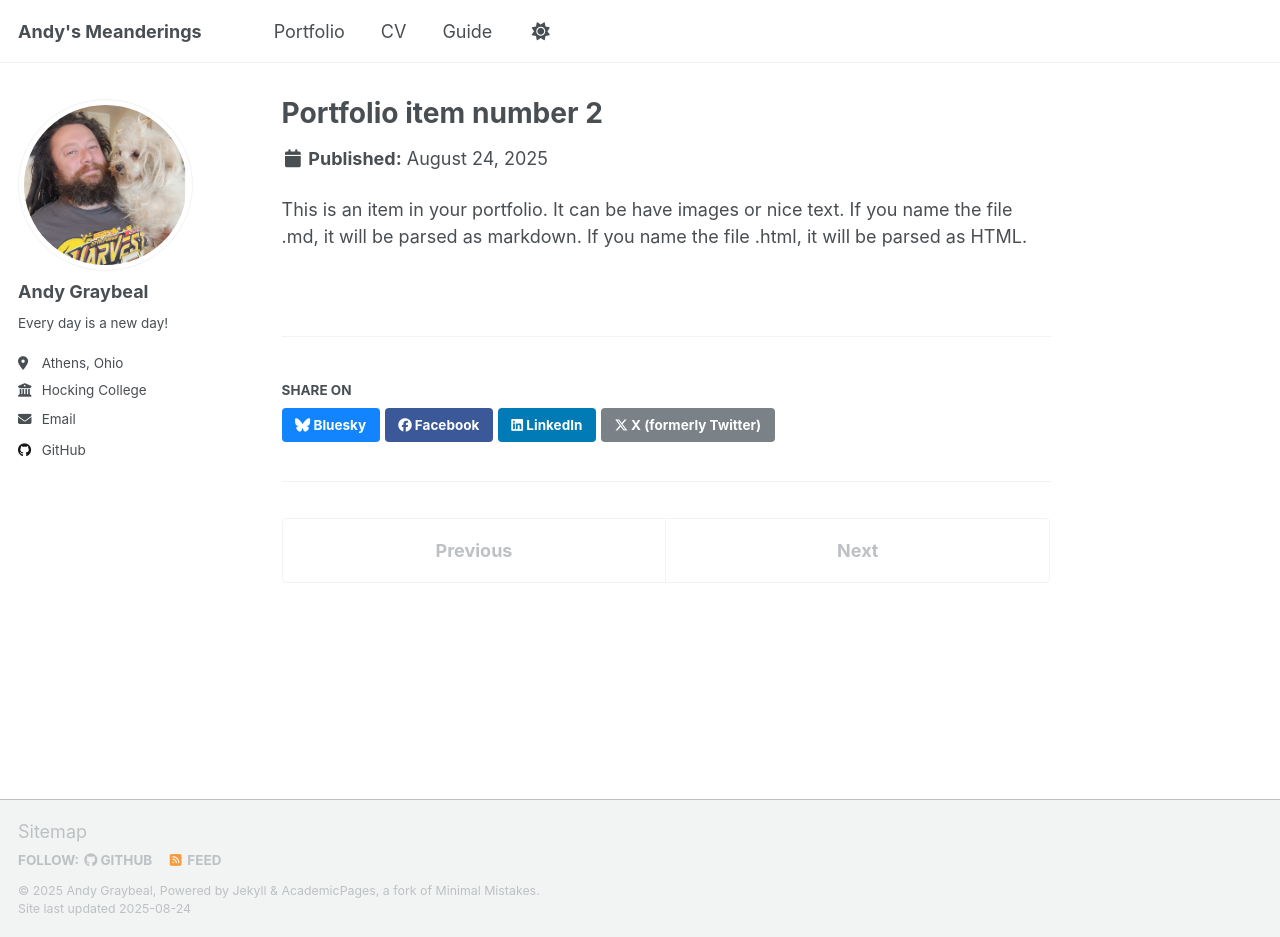
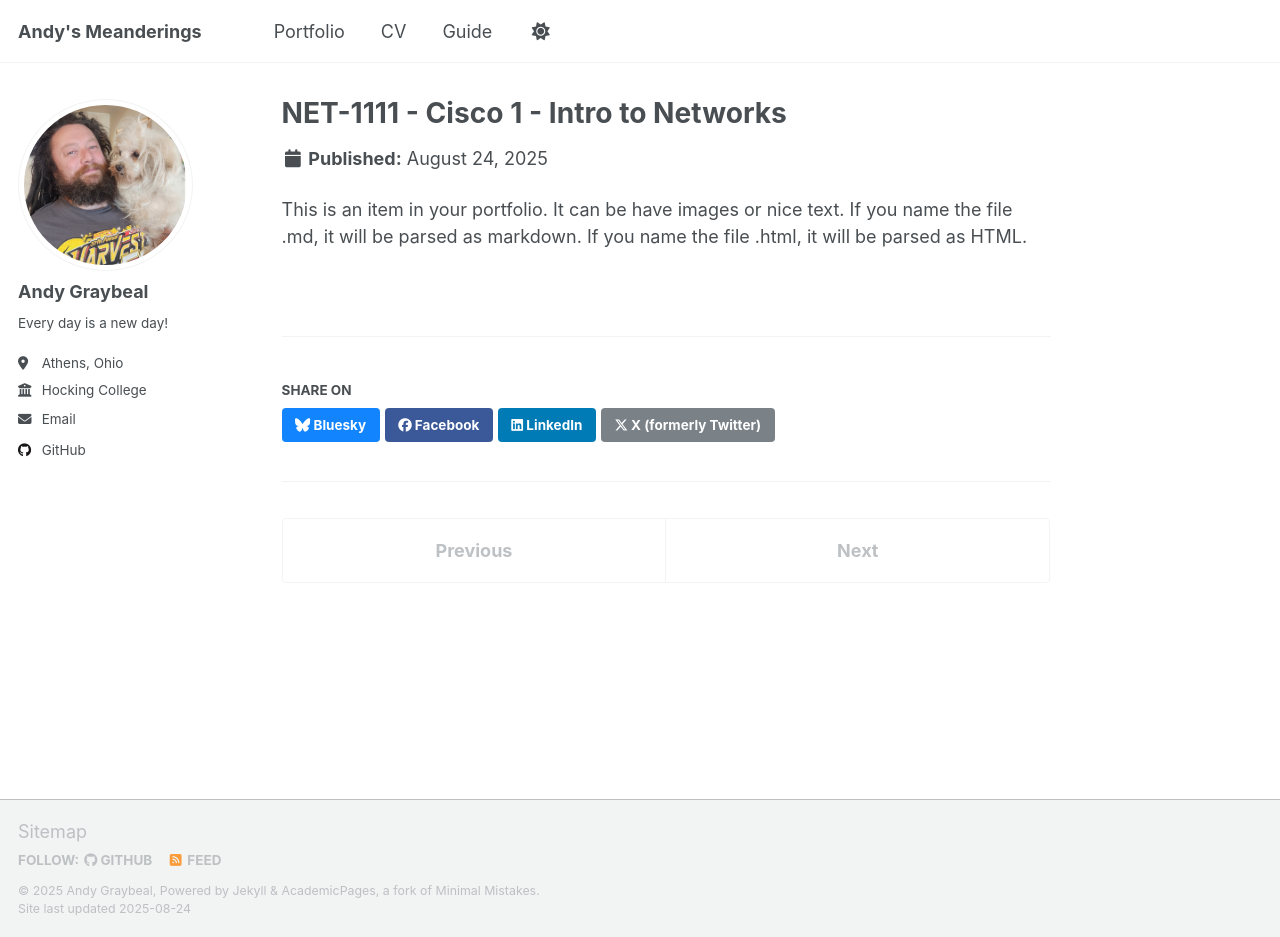
Before and after one commit to andy-graybeal/andy-graybeal.github.io, a Jekyll site: the page built from _portfolio/net-1111-cisco-1-intro-to-networks.md, in a window 1280 px wide and 937 px high. Built offline with Jekyll 4.4.1, drawn with Linux system fonts in a browser that asks for light colours; a script that is not in the unit is left out.

Commit message:
Update net-1111-cisco-1-intro-to-networks.md

```diff
--- a/_portfolio/net-1111-cisco-1-intro-to-networks.md
+++ b/_portfolio/net-1111-cisco-1-intro-to-networks.md
@@ -1,6 +1,6 @@
 ---
-title: "Portfolio item number 2"
-excerpt: "Short description of portfolio item number 2 <br/><img src='/images/500x300.png'>"
+title: "NET-1111 - Cisco 1 - Intro to Networks"
+excerpt: "Collection of things learned in Hocking College's NET-1111 class" # <br/><img src='/images/500x300.png'>"
 collection: portfolio
 ---
 
```
